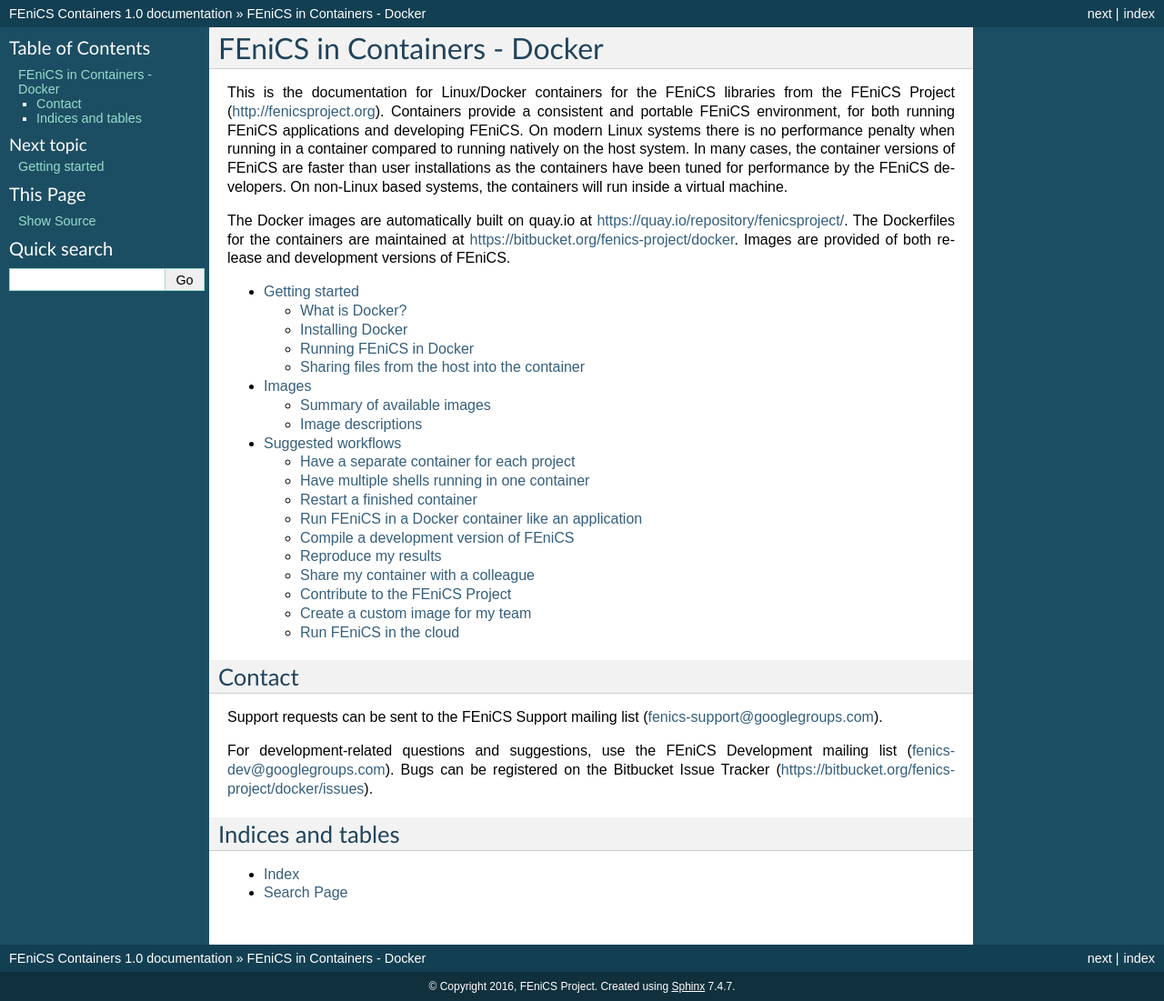
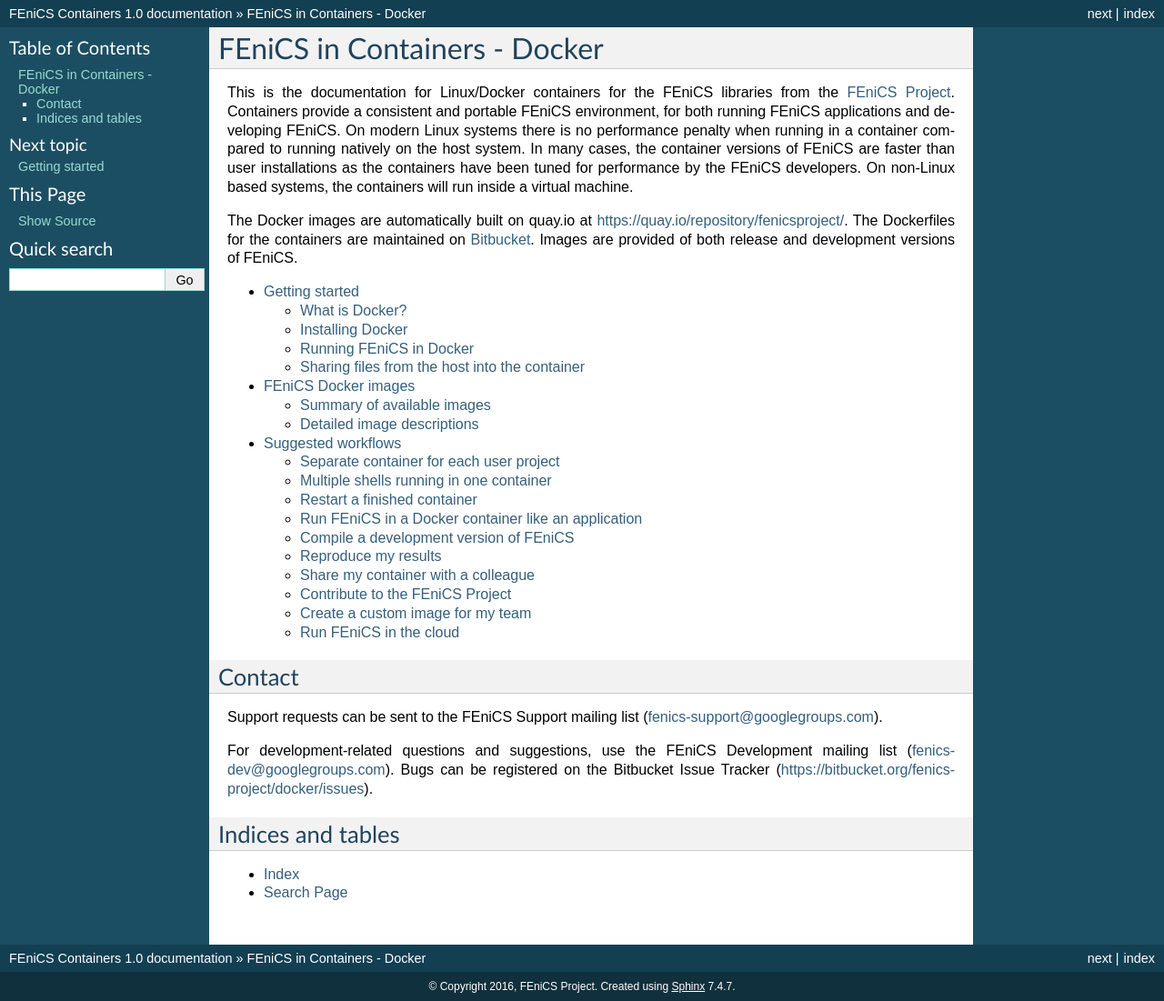
Before and after one commit to vacary/docker, a Sphinx documentation site: the page built from docs/source/index.rst, in a window 1280 px wide. Shown: the whole page at 91% size. Built offline with Sphinx 7.4.7, drawn with Linux system fonts in a browser that asks for light colours.

```diff
--- a/docs/source/getting_started.rst
+++ b/docs/source/getting_started.rst
@@ -1,3 +1,5 @@
+.. Description for how to get started with Docker images for FEniCS
+
 Getting started
 ===============
 
--- a/docs/source/index.rst
+++ b/docs/source/index.rst
@@ -8,7 +8,7 @@ FEniCS in Containers - Docker
 =============================
 
 This is the documentation for Linux/Docker containers for the FEniCS
-libraries from the FEniCS Project (http://fenicsproject.org).
+libraries from the `FEniCS Project <http://fenicsproject.org>`_.
 Containers provide a consistent and portable FEniCS environment, for
 both running FEniCS applications and developing FEniCS. On modern
 Linux systems there is no performance penalty when running in a
@@ -20,9 +20,9 @@ inside a virtual machine.
 
 The Docker images are automatically built on quay.io at
 https://quay.io/repository/fenicsproject/. The Dockerfiles for the
-containers are maintained at
-https://bitbucket.org/fenics-project/docker. Images are provided of
-both release and development versions of FEniCS.
+containers are maintained on `Bitbucket
+<https://bitbucket.org/fenics-project/docker>`_. Images are provided
+of both release and development versions of FEniCS.
 
 .. note:
 
--- a/docs/source/work_flows.rst
+++ b/docs/source/work_flows.rst
@@ -9,11 +11,11 @@ curve that may raise difficulties for new users. In this section we
 cover some common workflows that you might find useful.
 
 
-Have a separate container for each project
-------------------------------------------
+Separate container for each user project
+----------------------------------------
 
-We would like to have a separate container for each project.  Let's
-say we have two projects located at ``$HOME/project-1`` and
+We would like to have a separate container for each user project.  Say
+we have two projects located at ``$HOME/project-1`` and
 ``$HOME/project-2`` on the host. We want `project-1` to use the
 ``dev`` image with the development version of FEniCS, and `project-2`
 to use the ``stable`` image with the stable version of FEniCS. Also we
@@ -36,8 +38,8 @@ ID``. We now have two containers with two different versions of FEniCS
 running.
 
 
-Have multiple shells running in one container
----------------------------------------------
+Multiple shells running in one container
+----------------------------------------
 
 You can get a list of all running containers by running the command::
 
```
Also changed, not shown: other parts of docs/source/work_flows.rst (+2 -0 lines), docs/source/images.rst (+43 -39 lines).
